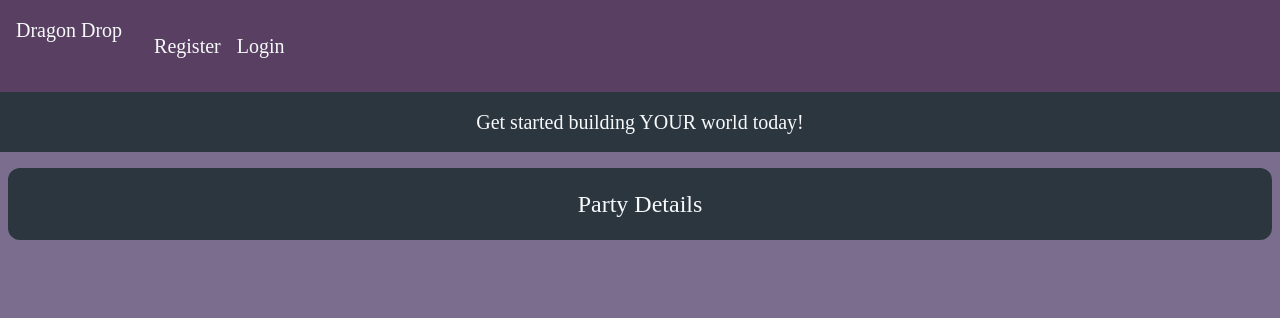
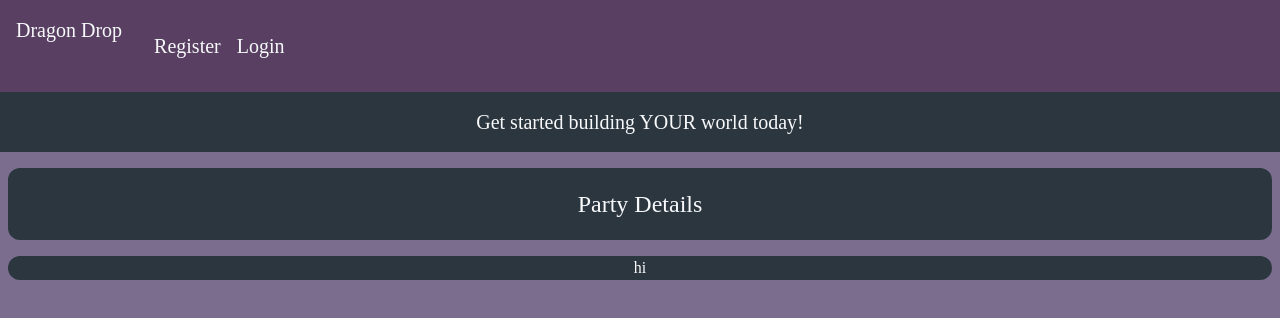
Before and after one commit to 0lgaP/Dragon-Drop, a React (Create React App) app in the folder client/: page /users/1/campaigns/1/party in a window 1280 px wide. Shown: the top 318 px of the page. Built offline with nearby package versions, Linux system fonts and the light colour scheme; no server answers; a web font is replaced by a local one.

Commit message:
add render for PLI

```diff
--- a/client/src/components/campaign/Party/Party.jsx
+++ b/client/src/components/campaign/Party/Party.jsx
@@ -1,5 +1,15 @@
 import { PlayerList } from "./PlayerList";
 
 export const Party = () => {
-  return <PlayerList />;
+  return (
+    <section>
+      <div className="bg-primary rounded-xl text-textcolor m-2">
+        <h1 className="text-2xl m-4 p-5">Party Details</h1>
+      </div>
+      <div>
+        {/* IMAGES HERE - BASE , CARDS - STRETCH */}
+        <PlayerList />
+      </div>
+    </section>
+  );
 };
--- a/client/src/components/campaign/Party/PlayerList.jsx
+++ b/client/src/components/campaign/Party/PlayerList.jsx
@@ -1,12 +1,10 @@
 import React from "react";
+import PlayerListItem from "./PlayerListItem";
 
 export const PlayerList = () => {
   return (
-    <section>
-      <div className="bg-primary rounded-xl text-textcolor m-2">
-        <h1 className="text-2xl m-4 p-5">Party Details</h1>
-      </div>
-      <div>{/* IMAGES HERE - BASE , CARDS - STRETCH */}</div>
-    </section>
+    <div className="bg-primary rounded-xl text-textcolor m-2">
+      <PlayerListItem />
+    </div>
   );
 };
--- a/client/src/components/campaign/Party/PlayerListItem.jsx
+++ b/client/src/components/campaign/Party/PlayerListItem.jsx
@@ -1,7 +1,7 @@
 import React from "react";
 
 const PlayerListItem = () => {
-
-}
+  return "hi";
+};
 
 export default PlayerListItem;
```
